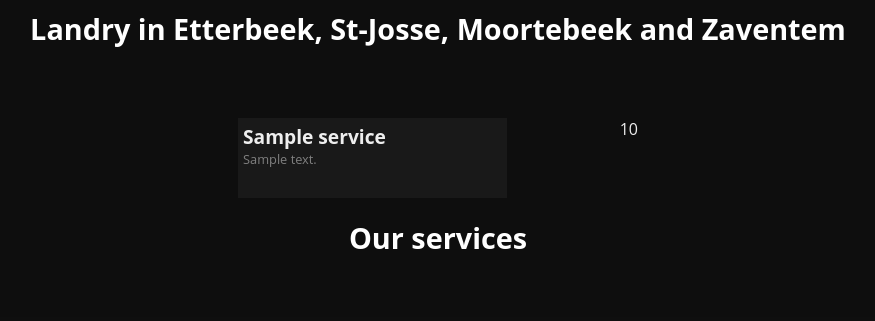
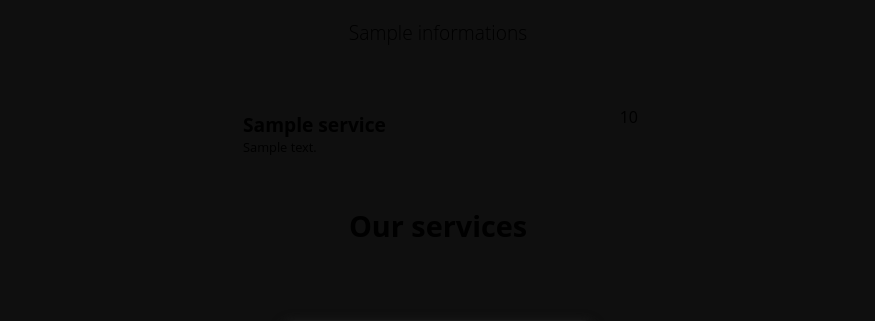
Before and after one commit to jhabaa/server.expressdryclean, a Python web app: template templates/pricing.html in a window 1280 px wide. Shown: the part 355-676 px from the top of the page, without its empty margins (202-1077 px from the left). Run offline with Jinja, Linux system fonts and the light colour scheme; the template is opened without the code that fills it: most values are stand-ins (such as "Sample title", 1, 10 or a date in 2020); grey boxes marked "Sample" are stand-in pictures; some libraries are stand-ins or nearby versions.

Commit message:
update Pricing Page 01.12

```diff
--- a/app.py
+++ b/app.py
@@ -431,7 +431,9 @@ def pricing(lang = 'fr', subpage = None):
     others_categories = [ x for x in categories if x['name'] != subpage]
     available_services = [ x for x in services if x['category_name'] == subpage]
 
-    return render_template('pricing.html', lang = session['lang'], categories = categories, services_in_store = services_in_store, dictionary = dictionary[lang], category = subpage, other_categories = others_categories, services = None if len(available_services) <= 0 else available_services)
+    selected_category = [ x for x in categories if x['name'] == subpage][0] if subpage else None
+
+    return render_template('pricing.html', lang = session['lang'], categories = categories, services_in_store = services_in_store, dictionary = dictionary[lang], category = subpage, other_categories = others_categories, services = None if len(available_services) <= 0 else available_services, selected_category = selected_category)
 
 @app.route('/<lang>/about/')
 @app.route('/<lang>/about/<subpage>')
@@ -875,7 +877,7 @@ def get_current_time():
 INSERT INTO `appexpress`.`client` (`ID_CLIENT`, `NAME_CLIENT`, `surname_CLIENT`, `EMAIL_CLIENT`, `ADDRESS_CLIENT`, `PHONE_CLIENT`, `PASSWORD_CLIENT`) VALUES ('hean_client20', 'REMOVED', 'client', 'REMOVED', 'Rue des Allies 93', '486650303', 'hean2000');
 """
 path = os.path.abspath('/var/www/express/static/images')
-#path = os.path.abspath('static/images/')
+path = os.path.abspath('static/images/')
 ALLOWED_EXTENSIONS = {'png', 'jpg', 'jpeg', 'gif'}
 
 
--- a/static/css/css.css
+++ b/static/css/css.css
@@ -787,7 +787,7 @@ header.extended .lang a{
     flex-grow: 1;
     position: relative;
     overflow: hidden;
-    background-color: var(--background-gray);
+    background-color: var(--pure-white);
     border-radius: 1rem;
     box-shadow: 5px 5px 15px rgba(0, 0, 0, 0.3);
     font-family: "Inter", sans-serif;
@@ -973,7 +973,7 @@ header.extended .lang a{
         flex-direction: column;
         justify-content: center;
         align-items: center;
-        color: #fff;
+        color: var(--header-text);
         max-width: 500px;
 
     }
@@ -1223,7 +1223,7 @@ header.extended .lang a{
     justify-content: center;
     align-items: center;
     margin-bottom: 50px;
-    color: #fff;
+    color: var(--dark-background);
 }
 
 .description .header .illustration{
@@ -1242,7 +1242,7 @@ header.extended .lang a{
     top: 100px;
     font-size: calc(1rem + 1vw);
     font-weight: 700;
-    color: #fff;
+    color: var(--header-text);
     text-align: center;
     padding: 10px;
     z-index: 1000;
@@ -1302,17 +1302,17 @@ header.extended .lang a{
     height: 100%;
     text-overflow: ellipsis;
     z-index: 60;
-    background-color: #191919;
+    background-color: var(--white-cosmic);
 }
 
 #pricing .services .service .infos p{
     font-size: 0.8rem;
     margin-bottom: 2px;
-    color: gray;
+    color: var(--large-subtitle-text)
 }
 
 #pricing .services .service .infos h2{
-	color:var(--transparent_white);
+	color:var(--large-title-text);
     font-size: 1.2rem;
     font-weight: 700;
 	text-align: left;
@@ -1508,8 +1508,8 @@ header.extended .lang a{
     display: flex;
     align-items: center;
     justify-content: center;
-    color: #eee;
-    background-color: rgba(15, 15, 15, 0.87);
+    color: var(--header-text);
+    background-color: var(--pure-white);
 }
 #about p{
     padding: 10px;
--- a/templates/pricing.html
+++ b/templates/pricing.html
@@ -16,10 +16,13 @@
         <div class="header">
             {% if services %}
                 <img src="/static/images/{{services[1].illustration}}" alt="" class="illustration">
+                <span class="subtitle">{{ selected_category.informations | safe }}</span>
             {% else %}
                 <img src="/static/images/signature.jpg" alt="" class="illustration">
+                <span class="title"> Landry in Etterbeek, St-Josse, Moortebeek and Zaventem</span>
             {% endif %}
-            <span class="title"> Landry in Etterbeek, St-Josse, Moortebeek and Zaventem</span>
+
+
         </div>
     </div>
 
@@ -67,7 +70,7 @@
 
         {% for category in other_categories  %}
             <a href="{{url_for('pricing', lang = lang, subpage = category.name)}}" class="category-card">
-                <img src="/static/images/{{category.image}}" alt="" class="illustration">
+                <img src="http://express.REMOVED/getimage?name={{category.image}}" alt="" class="illustration">
                 <span class="title">{{category.name}}</span>
             </a>
         {% endfor %}
```
